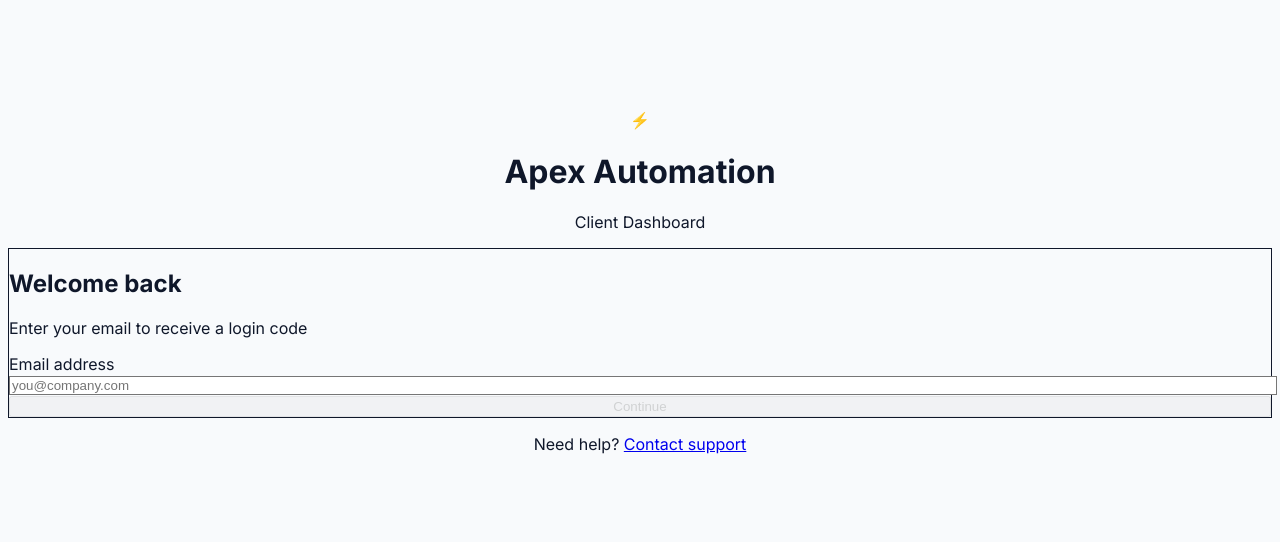
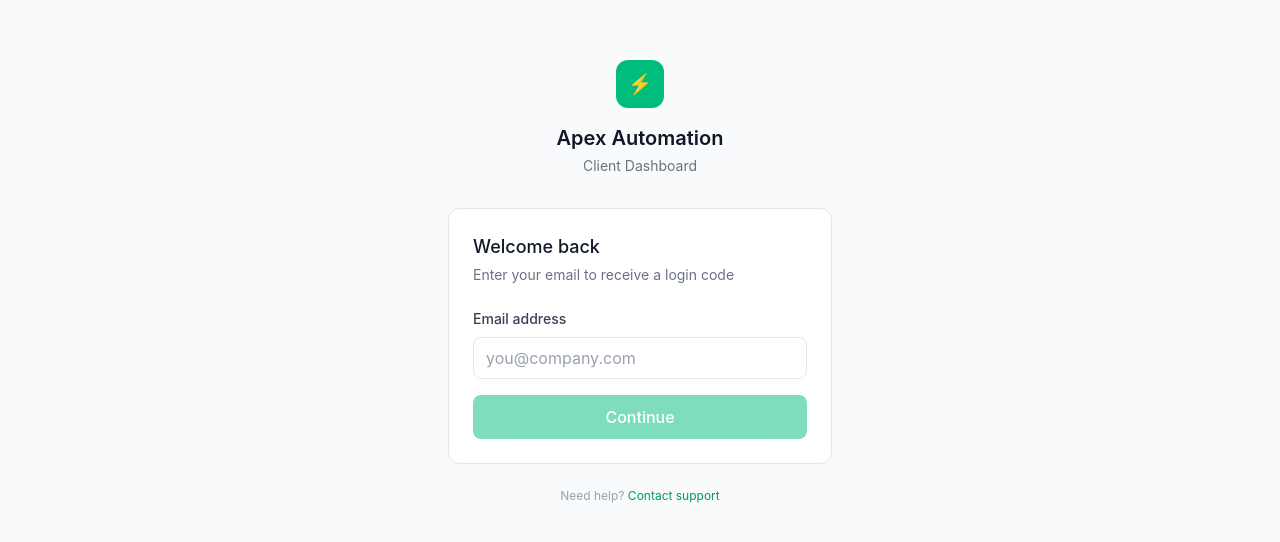
Before and after one commit to shabbenantes/apex-dashboard-v2, a Next.js app: page / in a window 1280 px wide. Shown: the part 118-660 px from the top of the page. Built offline with nearby package versions, Linux system fonts and the light colour scheme.

Commit message:
Fix Tailwind v4 config

```diff
--- a/app/globals.css
+++ b/app/globals.css
@@ -1,23 +1,13 @@
-@tailwind base;
-@tailwind components;
-@tailwind utilities;
+@import "tailwindcss";
 
 :root {
-  --background: #f8fafc;
-  --foreground: #0f172a;
-  --primary: #6366f1;
-  --primary-dark: #4f46e5;
-  --accent: #10b981;
+  --background: #f9fafb;
+  --foreground: #111827;
 }
 
 body {
   background: var(--background);
   color: var(--foreground);
-  font-family: 'Inter', -apple-system, BlinkMacSystemFont, 'Segoe UI', Roboto, sans-serif;
+  font-family: -apple-system, BlinkMacSystemFont, 'Segoe UI', Roboto, sans-serif;
+  -webkit-font-smoothing: antialiased;
 }
-
-@layer utilities {
-  .text-balance {
-    text-wrap: balance;
-  }
-}
--- /dev/null
+++ b/tailwind.config.ts
@@ -0,0 +1,14 @@
+import type { Config } from 'tailwindcss'
+
+const config: Config = {
+  content: [
+    './app/**/*.{js,ts,jsx,tsx,mdx}',
+    './components/**/*.{js,ts,jsx,tsx,mdx}',
+  ],
+  theme: {
+    extend: {},
+  },
+  plugins: [],
+}
+
+export default config
```
